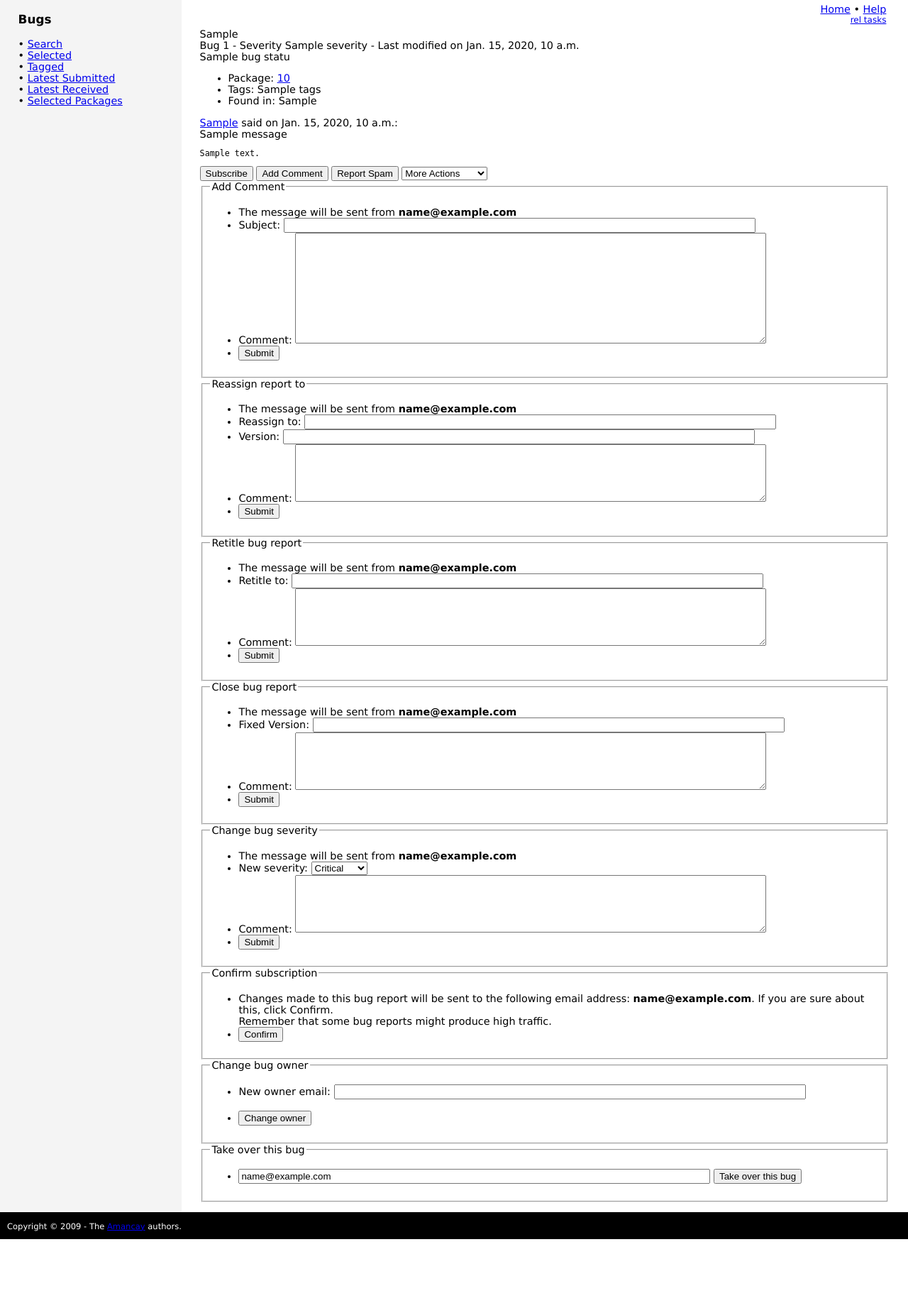
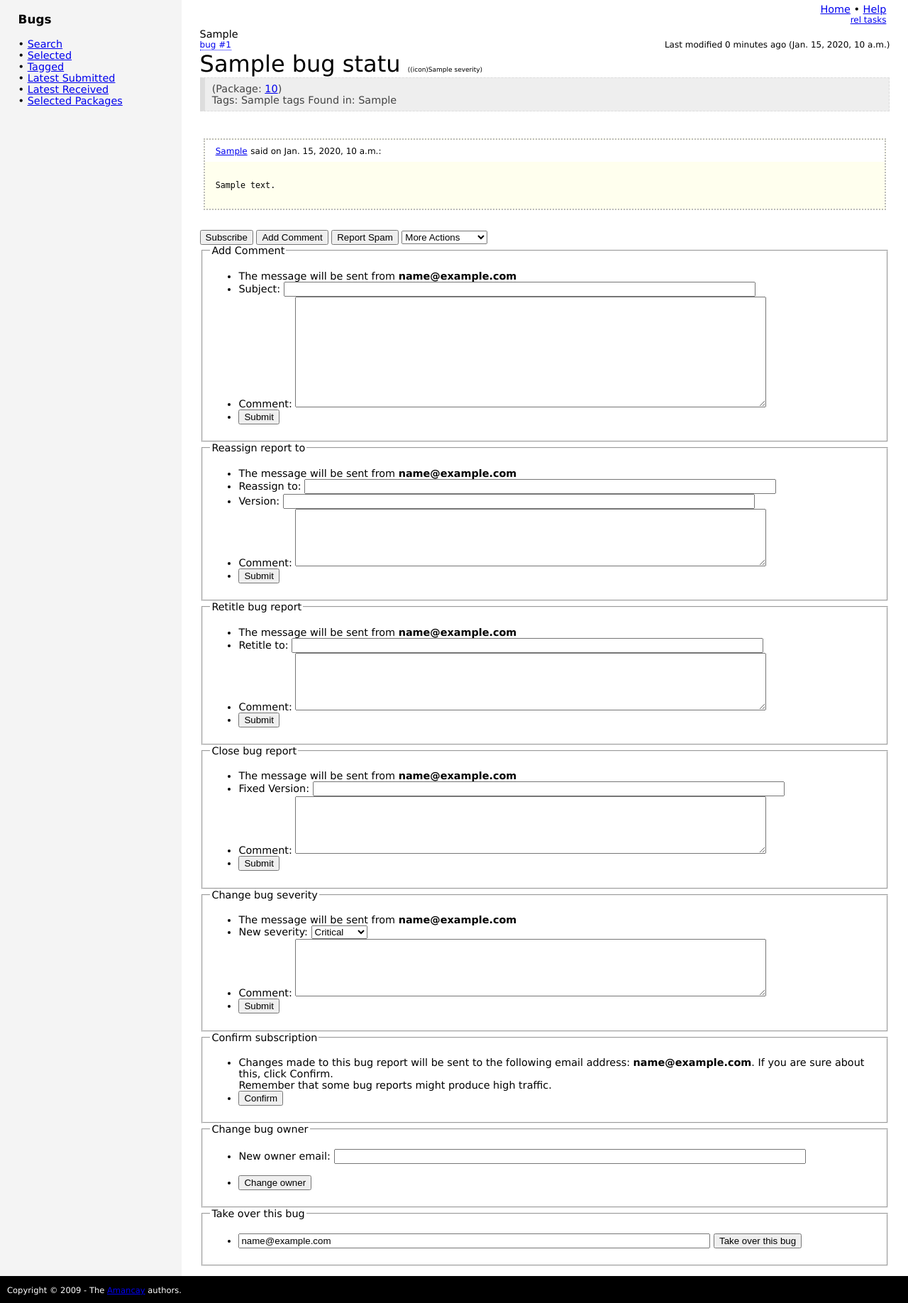
Before and after one commit to dpaleino/amancay, a Django app: template amancay/templates/bug.html in a window 1280 px wide. Shown: the part 76-1912 px from the top of the page at 71% size. Before the commit the page ends 1822 px from the top, so only its background shows below. Run offline with Django 3.2, Linux system fonts and the light colour scheme; tables that the repository leaves empty hold one stand-in row (values such as "Sample post"); the template is opened without the code that fills it: values that come from a table or form of the project are taken from there, most other values are stand-ins (such as "Sample title", 1, 10 or a date in 2020).

Commit message:
bug: enhance bug rendering page
git-svn-id: svn+ssh://svn.debian.org/svn/bts-webui/bts_webui@105 19058424-5d2e-0410-ba3e-95a0a9172157

```diff
--- a/amancay/static/amancay.css
+++ b/amancay/static/amancay.css
@@ -180,5 +180,66 @@ table.bugs span.done {
 	color: #000000;
 	font-weight: normal;
 }
+/************* /amancay style ******************/
 
-/************* /amancay style ******************/
+/* bug */
+.bug .bug_number a {
+	font-size: smaller;
+	float: left;
+	text-decoration: none;
+	border-bottom: 1px dotted blue;
+}
+.bug .bug_modified {
+	font-size: smaller;
+	float: right;
+}
+.bug .bug_title {
+	clear: both;
+	font-size: xx-large;
+}
+.bug .bug_title .bug_severity {
+	font-size: xx-small;
+}
+.bug .bug_extra_information {
+	background-color: #eee;
+	color: #444;
+	border: 1px dashed #ddd;
+	border-left: 0.5em solid #ddd;
+	padding: 0.5em;
+	padding-left: 0.7em;
+}
+.bug .bug_log_item {
+	margin: 0.4em;
+	margin-bottom: 2em;
+}
+.bug .bug_log_body {
+	padding: 1em;
+	border: 1px dashed #BF1238;
+	border-top: 0;
+}
+.bug .bug_log_header {
+	background: #eee;
+	padding: 1em;
+	padding-top: 0.5em;
+	padding-bottom: 0.5em;
+	border: 1px solid #ddd;
+}
+.bug .bug_log_item_reporter {
+	background: #ffe;
+	border: 2px dotted #bbb;
+}
+.bug .bug_log_item_reporter .bug_log_header {
+	background: white;
+	border: 0;
+}
+.bug .bug_log_item_reporter .bug_log_body {
+	border: none;
+}
+.bug .bug_log_subject {
+	font-size: larger;
+	font-weight: bold;
+}
+.bug .bug_log_date,
+.bug .bug_log_from {
+	font-size: smaller;
+}
--- a/amancay/templates/base.html
+++ b/amancay/templates/base.html
@@ -8,6 +8,7 @@
     <link rel="stylesheet" type="text/css" href="/static/amancay.css"/>
 	<script type="text/javascript" src="/static/MochiKit.js"></script>
 	<script type="text/javascript" src="/static/amancay_interface.js"></script>
+	{% block extrajs %} {% endblock %}
 </head>
 
 <body>
--- a/amancay/templates/bug.html
+++ b/amancay/templates/bug.html
@@ -2,45 +2,47 @@
 {% load template_filters %}
 
 {% block title %}Amancay BTS interface - Bug View{% endblock %}
+{% block extrajs %}
+<script type="text/javascript" src="/static/buglog.js"></script>
+{% endblock %}
 
 {% block main_content %}
-<script type="text/javascript" src="/static/buglog.js"></script>
-<div class="bug_log" id="main_content">
-<div class="bug_log_title">
-	<div class="report_information">
-		Bug <span class="bug_number">{{ bug_number }}</span> -
-		Severity <span class="severity">{{ bug_status.severity }}</span> -
-		Last modified on
-		<span class="modified">{{ bug_status.log_modified|tstodate }}</span>
-		<!-- reported by <span class="bug_submitter"><a
-		href="mailto:{{ bug_originator.1 }}">{{ bug_originator.0 }}</a></span>
-		<span class="bug_date">on {{ bug_status.date|tstodate }}</span> -->
+<div class="bug">
+	<div class="bug_information">
+		<span class="bug_number"><a href="/bug/{{ bug_number }}">bug #{{ bug_number }}</a></span>
+		<span class="bug_modified">Last modified <span class="modified">{{ bug_status.log_modified|tstodatetime|timesince }}</span> ago ({{ bug_status.log_modified|tstodate }})
 	</div>
-	<div class="bug_title">{{ bug_status.subject|escape }}</div>
-	<div class="extra_information">
-		<ul>
-			<li>Package: <a
-			href="/package/{{ bug_status.package }}">{{ bug_status.package }}</a></li>
-			{% if bug_status.tags %}
-			<li>Tags: {{ bug_status.tags }}</li>
-			{% endif %}
-			{% if bug_status.found_versions|length %}
-			<li>Found in: {{ bug_status.found_versions|join:", " }}</li>
-			{% endif %}
-		</ul>
+	<div class="bug_title">{{ bug_status.subject|escape }} <span class="bug_severity">((icon){{ bug_status.severity }})</span></div>
+	<div class="bug_extra_information">
+		(Package: <a href="/package/{{ bug_status.package }}">{{ bug_status.package }}</a>)<br/>
+		{% if bug_status.tags %} Tags: {{ bug_status.tags }} {% endif %}
+		{% if bug_status.found_versions|length %}
+		Found in: {{ bug_status.found_versions|join:", " }}
+		{% endif %}
 	</div>
-</div>
-
-
+	<br/><br/>
 {% if bug_messages %}
 	{% for message in bug_messages %}
-	<div class="bug_log_item">
+	{% if forloop.first %}
+	<div class="bug_log_item bug_log_item_reporter">
 		<div class="bug_log_header">
 			{% if message.from.0 %}
-			<span class="bug_log_from"><a
-			href="mailto:{{ message.from.1 }}">{{ message.from.0 }}</a></span>
-			<span class="bug_log_date">said
-			{% endif %} on {{ message.date|tstodate }}:<br/></span>
+			<span class="bug_log_from"><a href="mailto:{{ message.from.1 }}">{{ message.from.0 }}</a></span>
+			<span class="bug_log_date">said on {{ message.date|tstodate }}:<br/></span>
+			{% endif %}
+		</div>
+
+		<div class="bug_log_body">
+			<pre>{{ message.body|escape }}</pre>
+		</div>
+	</div>
+	{% else %}
+	<div class="bug_log_item {% cycle 'bug_log_item_even' 'bug_log_item_odd' %}">
+		<div class="bug_log_header">
+			{% if message.from.0 %}
+			<span class="bug_log_from"><a href="mailto:{{ message.from.1 }}">{{ message.from.0 }}</a></span>
+			<span class="bug_log_date">said on {{ message.date|tstodate }}:<br/></span>
+			{% endif %}
 			<span class="bug_log_subject">{{ message.subject|escape }}</span>
 		</div>
 
@@ -48,6 +50,7 @@
 			<pre>{{ message.body|escape }}</pre>
 		</div>
 	</div>
+	{% endif %}
 	{% endfor %}
 	{% include "bug_actions.html" %}
 	{% include "bug_forms.html" %}
```
